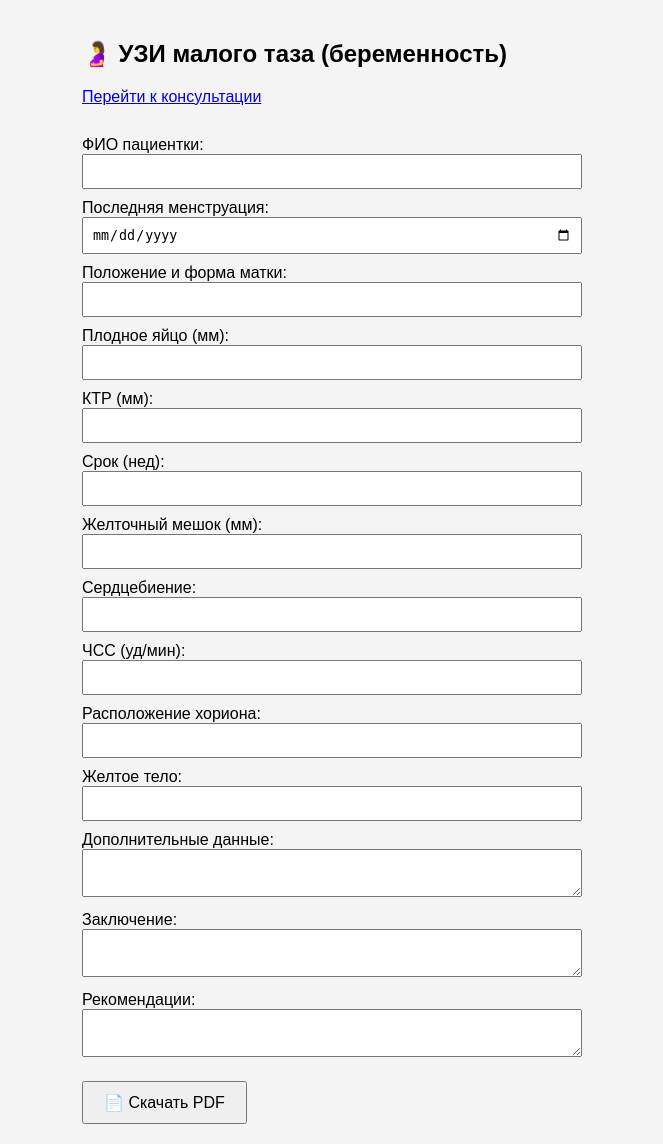
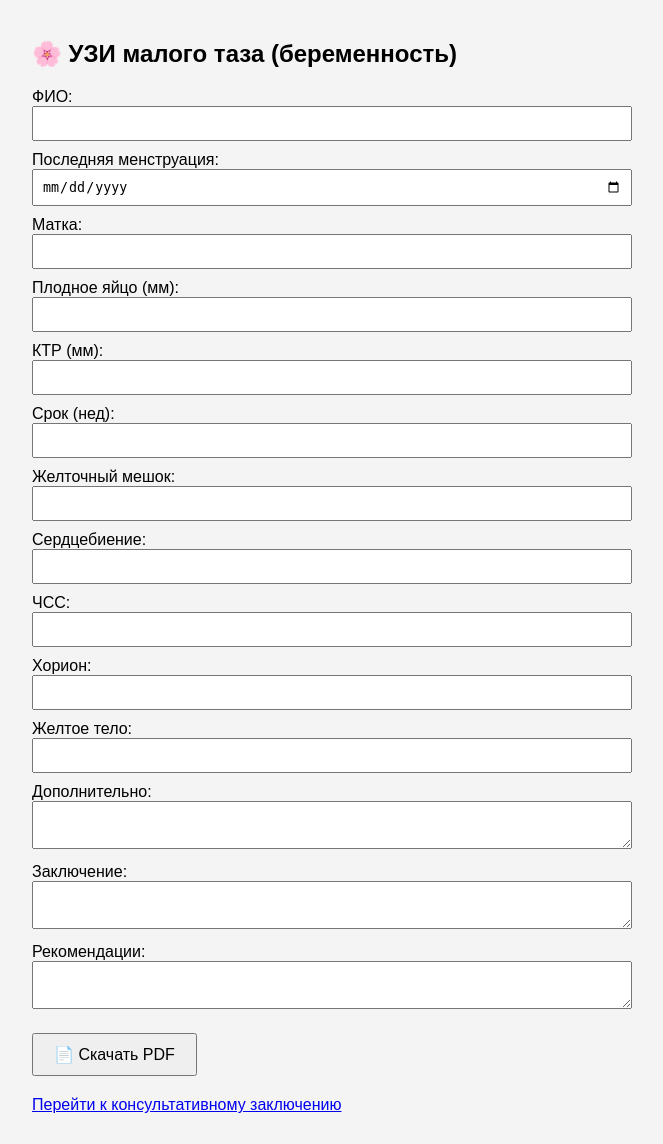
Before and after one commit to Yuliia921/new20-04-2025, a FastAPI app: page / in a window 1280 px wide. Shown: the whole page, without its empty margins (308-971 px from the left). After the commit the page ends 1113 px from the top, so only its background shows below. Run offline with FastAPI, Linux system fonts and the light colour scheme; some libraries are stand-ins or nearby versions.

Commit message:
Add files via upload

```diff
--- a/static/consultation.html
+++ b/static/consultation.html
@@ -4,18 +4,18 @@
 <head>
   <meta charset="UTF-8" />
   <meta name="viewport" content="width=device-width, initial-scale=1.0"/>
-  <title>💬 Консультация</title>
+  <title>Консультация</title>
   <link rel="stylesheet" href="/static/styles.css">
 </head>
 <body>
   <div class="container">
     <h2>💬 Консультативное заключение</h2>
-    <a href="/">Перейти к УЗИ</a>
     <form method="post" enctype="multipart/form-data" action="/send_email">
       <label>Email пациента: <input type="email" name="email" required></label>
       <label>PDF протокол: <input type="file" name="file" accept="application/pdf" required></label>
       <button type="submit">Отправить PDF</button>
     </form>
+    <a href="/">Назад к УЗИ</a>
   </div>
 </body>
 </html>
--- a/static/pregnancy.html
+++ b/static/pregnancy.html
@@ -2,32 +2,32 @@
 <!DOCTYPE html>
 <html lang="ru">
 <head>
-  <meta charset="UTF-8">
+  <meta charset="UTF-8" />
   <meta name="viewport" content="width=device-width, initial-scale=1.0"/>
-  <title>🤰 УЗИ</title>
+  <title>УЗИ</title>
   <link rel="stylesheet" href="/static/styles.css">
-  <script src="https://cdnjs.cloudflare.com/ajax/libs/jspdf/2.5.1/jspdf.umd.min.js"></script>
-  <script src="/static/main.js" defer></script>
 </head>
 <body>
-  <div class="container" id="ultrasoundForm">
-    <h2>🤰 УЗИ малого таза (беременность)</h2>
-    <a href="/consultation">Перейти к консультации</a>
-    <label>ФИО пациентки: <input name="fio"/></label>
-    <label>Последняя менструация: <input name="lmp" type="date"/></label>
-    <label>Положение и форма матки: <input name="uterus"/></label>
-    <label>Плодное яйцо (мм): <input name="gestationalSac"/></label>
-    <label>КТР (мм): <input name="crl"/></label>
-    <label>Срок (нед): <input name="term"/></label>
-    <label>Желточный мешок (мм): <input name="yolkSac"/></label>
-    <label>Сердцебиение: <input name="heartbeat"/></label>
-    <label>ЧСС (уд/мин): <input name="hr"/></label>
-    <label>Расположение хориона: <input name="chorion"/></label>
-    <label>Желтое тело: <input name="corpusLuteum"/></label>
-    <label>Дополнительные данные: <textarea name="additional"></textarea></label>
-    <label>Заключение: <textarea name="conclusion"></textarea></label>
-    <label>Рекомендации: <textarea name="recommendations"></textarea></label>
-    <button id="generatePdfBtn">📄 Скачать PDF</button>
+  <div class="container">
+    <h2>🌸 УЗИ малого таза (беременность)</h2>
+    <form action="/generate_pdf" method="post">
+      <label>ФИО: <input name="fio" required></label>
+      <label>Последняя менструация: <input name="lmp" type="date" required></label>
+      <label>Матка: <input name="uterus"></label>
+      <label>Плодное яйцо (мм): <input name="gestationalSac"></label>
+      <label>КТР (мм): <input name="crl"></label>
+      <label>Срок (нед): <input name="term"></label>
+      <label>Желточный мешок: <input name="yolkSac"></label>
+      <label>Сердцебиение: <input name="heartbeat"></label>
+      <label>ЧСС: <input name="hr"></label>
+      <label>Хорион: <input name="chorion"></label>
+      <label>Желтое тело: <input name="corpusLuteum"></label>
+      <label>Дополнительно: <textarea name="additional"></textarea></label>
+      <label>Заключение: <textarea name="conclusion"></textarea></label>
+      <label>Рекомендации: <textarea name="recommendations"></textarea></label>
+      <button type="submit">📄 Скачать PDF</button>
+    </form>
+    <a href="/consultation">Перейти к консультативному заключению</a>
   </div>
 </body>
 </html>
--- a/static/styles.css
+++ b/static/styles.css
@@ -6,7 +6,7 @@ body {
   padding: 20px;
 }
 .container {
-  max-width: 500px;
+  max-width: 600px;
   margin: auto;
 }
 label {
@@ -25,5 +25,5 @@ button {
 }
 a {
   display: inline-block;
-  margin-bottom: 20px;
+  margin-top: 20px;
 }
```
Also changed, not shown: static/DejaVuSans.ttf (added).
